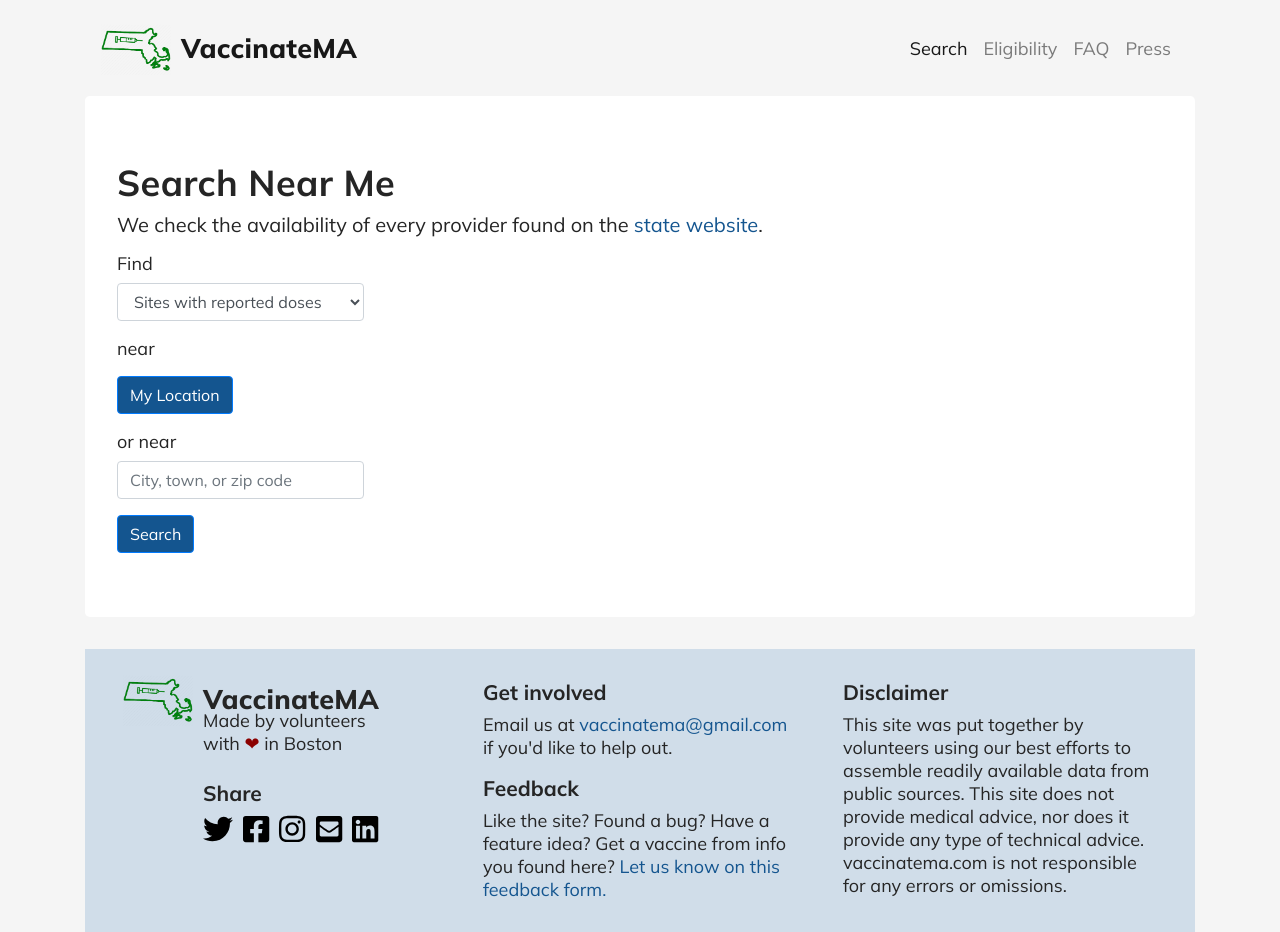
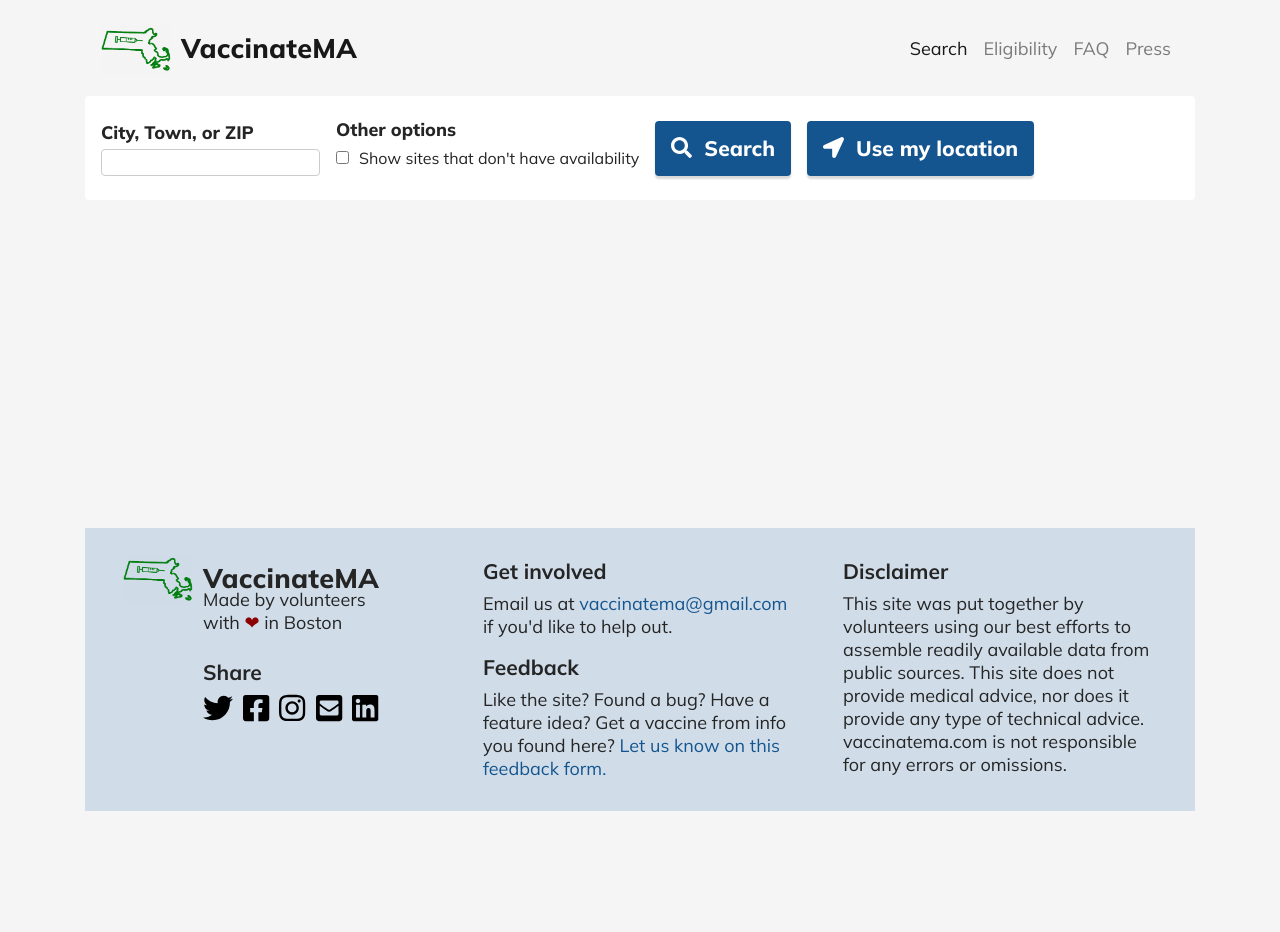
Before and after one commit to codeforboston/vaccinatema, a Next.js app: page /search in a window 1280 px wide. After the commit the page ends 811 px from the top, so only its background shows below. Built offline with nearby package versions, Linux system fonts and the light colour scheme.

Commit message:
Implement (approximately) Harlan's search bar.

```diff
--- a/pages/search.js
+++ b/pages/search.js
@@ -1,8 +1,12 @@
 import React from 'react';
 
+import Button from '../components/subcomponents/Button';
 import Layout from '../components/Layout';
 import SearchResult from '../components/SearchResult';
 import parseURLsInStrings from '../components/utilities/parseURLsInStrings';
+
+const ALL_AVAILABIITY = 'All known vaccination sites';
+const AVAILABLE_ONLY = 'Sites with reported doses';
 
 class Search extends React.Component {
     constructor(props) {
@@ -13,7 +17,7 @@
     state = {
         siteData: [],
         address: '',
-        availability: 'Sites with reported doses',
+        availability: AVAILABLE_ONLY,
         addressError: false,
         geolocationError: false
     }
@@ -130,54 +134,77 @@
         }
     };
 
+    onAvailabilityChange = () => {
+        this.setState({
+            availability:
+                this.state.availability === AVAILABLE_ONLY
+                    ? ALL_AVAILABIITY
+                    : AVAILABLE_ONLY,
+        });
+    };
+
+
     render() {
         const { renderSiteData, handleEnter } = this;
 
         return (
             <Layout pageTitle="Search">
-                <div className= "jumbotron bg-white">
-                    <h1>Search Near Me</h1>
-                    <p className="lead">
-                        We check the availability of every provider found on the{' '}
-                        <a
-                            href="https://vaxfinder.mass.gov"
-                            target="_blank"
-                            rel="noreferrer"
-                        >
-                            state website
-                        </a>.
-                    </p>
-                    <div className= "container">
-                        <div className= "row">
-                            <div className="relative max-w-xs">
-                                <div className="form-group">
-                                    <label htmlFor="availability">Find</label>
-                                    <select value={this.state.availability} onChange={this.handleChange} className="form-control" name="availability" id="availability" >
-                                        <option value="Sites with reported doses">Sites with reported doses</option>
-                                        <option value="All known vaccination sites">All known vaccination sites</option>
-                                    </select>
-                                </div>
-                                <p> near </p>
-                                <button id="geolocate" onClick={this.searchByGeolocation} className="btn btn-primary">My Location</button>
-                                {this.state.geolocationError && <p>Cannot figure out your location.</p>}
-                                <div className="form-group">
-                                    <label htmlFor="address">or near</label>
+                <div className="search-header">
+                    <div className="search-header-contents">
+                        <span>
+                            <div className="search-header-col">
+                                <p>City, Town, or ZIP</p>
                                 <input
                                     type="text"
-                                        className="form-control"
                                     id="address"
                                     name="address"
-                                        placeholder="City, town, or zip code"
-                                        required=""
                                     value={this.state.address}
                                     onChange={this.handleChange}
                                     onKeyDown={handleEnter}
                                 />
                             </div>
-                                {this.state.addressError && <p>City or zip code cannot be blank</p>}
-                                <button onClick={this.searchByAddress} id="signup" className="btn btn-primary">Search</button>
+                            <div className="search-header-col options">
+                                <p>Other options</p>
+                                <label htmlFor="no-availability">
+                                    <input
+                                        type="checkbox"
+                                        id="no-availability"
+                                        value={
+                                            this.state.availability ===
+                                            AVAILABLE_ONLY
+                                        }
+                                        onChange={this.onAvailabilityChange}
+                                    />
+                                    Show sites that don&apos;t have availability
+                                </label>
                             </div>
+                        </span>
+                        <span>
+                            <div className="search-header-col">
+                                <Button
+                                    title="Search"
+                                    color="blue"
+                                    icon="search"
+                                    onClick={this.searchByAddress}
+                                />
                             </div>
+                            <div className="search-header-col">
+                                <Button
+                                    title="Use my location"
+                                    color="blue"
+                                    icon="location"
+                                    onClick={this.searchByGeolocation}
+                                />
+                            </div>
+                        </span>
+                    </div>
+                    <div className="error">
+                        {this.state.addressError && (
+                            <p>City or ZIP code cannot be blank.</p>
+                        )}
+                        {this.state.geolocationError && (
+                            <p>Cannot figure out your location.</p>
+                        )}
                     </div>
                 </div>
                 {renderSiteData()}
--- /dev/null
+++ b/styles/_search.scss
@@ -0,0 +1,57 @@
+// NOTE: Not all search related styling has been migrated over here; some is
+// still in _app.scss.
+
+.search-header {
+    padding: 16px;
+    background-color: $white;
+    border-radius: 4px;
+    margin-bottom: 16px;
+
+    .search-header-contents {
+        display: flex;
+        flex-direction: row;
+        flex-wrap: wrap;
+
+        .search-header-col {
+            display: inline-block;
+            flex-direction: column;
+            flex-shrink: 0;
+            margin: 6px 16px 6px 0px;
+        }
+
+        p {
+            font-weight: 800;
+            margin-bottom: 5px;
+        }
+
+        label {
+            display: inline-block;
+            font-size: 16px;
+            min-width: 150px;
+        }
+
+        span {
+            align-items: center;
+            display: flex;
+            flex-wrap: wrap;
+        }
+
+        input {
+            border: 1px solid #cccccc;
+            border-radius: 4px;
+        }
+
+        .options {
+            flex: 1;
+        }
+
+        #no-availability {
+            margin-right: 10px;
+        }
+    }
+
+    .error {
+        color: darkred;
+        margin-bottom: 0px;
+    }
+}
--- a/styles/index.scss
+++ b/styles/index.scss
@@ -1,8 +1,9 @@
 @import "variables"; // must be first
 
 @import "app";
+@import "button";
+@import "search";
 @import "searchResults";
-@import "button";
 
 @import url('https://fonts.googleapis.com/css?family=Mulish');
 @import url('https://fonts.googleapis.com/css2?family=Mulish:wght@800&display=swap');
```
Lines whose indentation alone changed are shown as unchanged.
